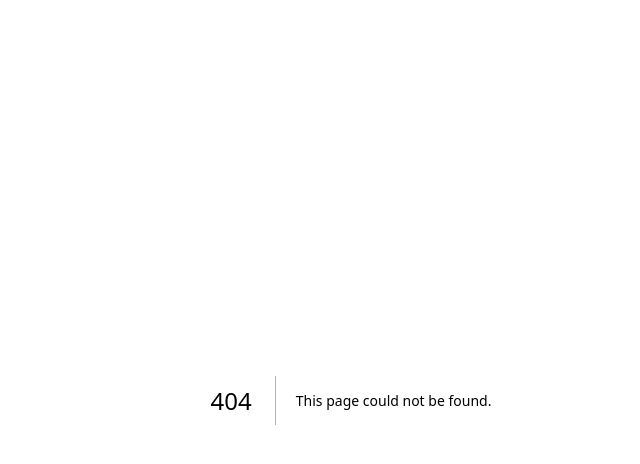
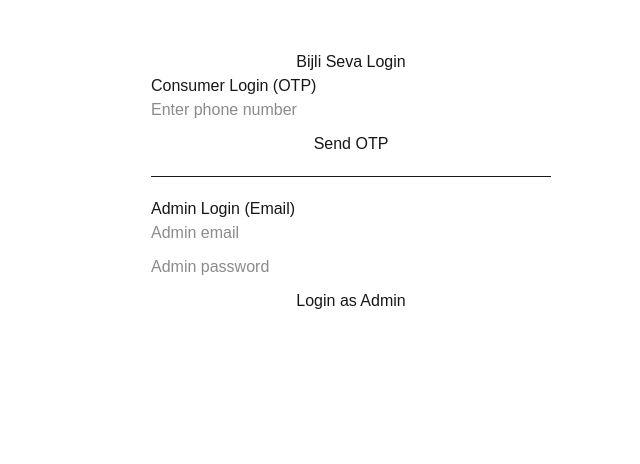
Before and after one commit to shahishu92/bijliseva.web, a Next.js app: page /login in a window 1280 px wide. Before the commit this address had no page. Shown: the top 464 px of the page, without its empty margins (289-929 px from the left). Built offline with nearby package versions, Linux system fonts and the light colour scheme; no server answers.

Commit message:
Added login page

```diff
--- /dev/null
+++ b/src/app/login/page.tsx
@@ -0,0 +1,114 @@
+"use client";
+import { useState } from "react";
+import { getAuth, signInWithPhoneNumber, RecaptchaVerifier, signInWithEmailAndPassword } from "firebase/auth";
+import { initializeApp } from "firebase/app";
+
+const firebaseConfig = {
+  apiKey: process.env.NEXT_PUBLIC_FIREBASE_API_KEY,
+  authDomain: process.env.NEXT_PUBLIC_FIREBASE_AUTH_DOMAIN,
+  projectId: process.env.NEXT_PUBLIC_FIREBASE_PROJECT_ID,
+  storageBucket: process.env.NEXT_PUBLIC_FIREBASE_STORAGE_BUCKET,
+  messagingSenderId: process.env.NEXT_PUBLIC_FIREBASE_MESSAGING_SENDER_ID,
+  appId: process.env.NEXT_PUBLIC_FIREBASE_APP_ID,
+};
+
+const app = initializeApp(firebaseConfig);
+const auth = getAuth(app);
+
+export default function LoginPage() {
+  const [phone, setPhone] = useState("");
+  const [otp, setOtp] = useState("");
+  const [email, setEmail] = useState("");
+  const [password, setPassword] = useState("");
+  const [otpSent, setOtpSent] = useState(false);
+  const [user, setUser] = useState<any>(null);
+
+  // OTP Login
+  const sendOtp = async () => {
+    try {
+      window.recaptchaVerifier = new RecaptchaVerifier(auth, "recaptcha-container", {});
+      const confirmationResult = await signInWithPhoneNumber(auth, "+91" + phone, window.recaptchaVerifier);
+      window.confirmationResult = confirmationResult;
+      setOtpSent(true);
+      alert("OTP sent successfully!");
+    } catch (error) {
+      alert(error.message);
+    }
+  };
+
+  const verifyOtp = async () => {
+    try {
+      const result = await window.confirmationResult.confirm(otp);
+      setUser(result.user);
+      alert("Logged in successfully!");
+    } catch (error) {
+      alert("Invalid OTP!");
+    }
+  };
+
+  // Admin Login
+  const adminLogin = async () => {
+    try {
+      const result = await signInWithEmailAndPassword(auth, email, password);
+      setUser(result.user);
+      alert("Admin logged in!");
+    } catch (error) {
+      alert("Invalid email or password");
+    }
+  };
+
+  return (
+    <div style={{ maxWidth: "400px", margin: "auto", paddingTop: "50px" }}>
+      <h2 style={{ textAlign: "center" }}>Bijli Seva Login</h2>
+
+      {!user && (
+        <>
+          <h3>Consumer Login (OTP)</h3>
+          <input
+            type="text"
+            placeholder="Enter phone number"
+            value={phone}
+            onChange={(e) => setPhone(e.target.value)}
+            style={{ width: "100%", marginBottom: "10px" }}
+          />
+          <div id="recaptcha-container"></div>
+          {!otpSent ? (
+            <button onClick={sendOtp} style={{ width: "100%" }}>Send OTP</button>
+          ) : (
+            <>
+              <input
+                type="text"
+                placeholder="Enter OTP"
+                value={otp}
+                onChange={(e) => setOtp(e.target.value)}
+                style={{ width: "100%", marginBottom: "10px" }}
+              />
+              <button onClick={verifyOtp} style={{ width: "100%" }}>Verify OTP</button>
+            </>
+          )}
+
+          <hr style={{ margin: "20px 0" }} />
+
+          <h3>Admin Login (Email)</h3>
+          <input
+            type="email"
+            placeholder="Admin email"
+            value={email}
+            onChange={(e) => setEmail(e.target.value)}
+            style={{ width: "100%", marginBottom: "10px" }}
+          />
+          <input
+            type="password"
+            placeholder="Admin password"
+            value={password}
+            onChange={(e) => setPassword(e.target.value)}
+            style={{ width: "100%", marginBottom: "10px" }}
+          />
+          <button onClick={adminLogin} style={{ width: "100%" }}>Login as Admin</button>
+        </>
+      )}
+
+      {user && <h3>Welcome, {user.phoneNumber || user.email}</h3>}
+    </div>
+  );
+}
```
